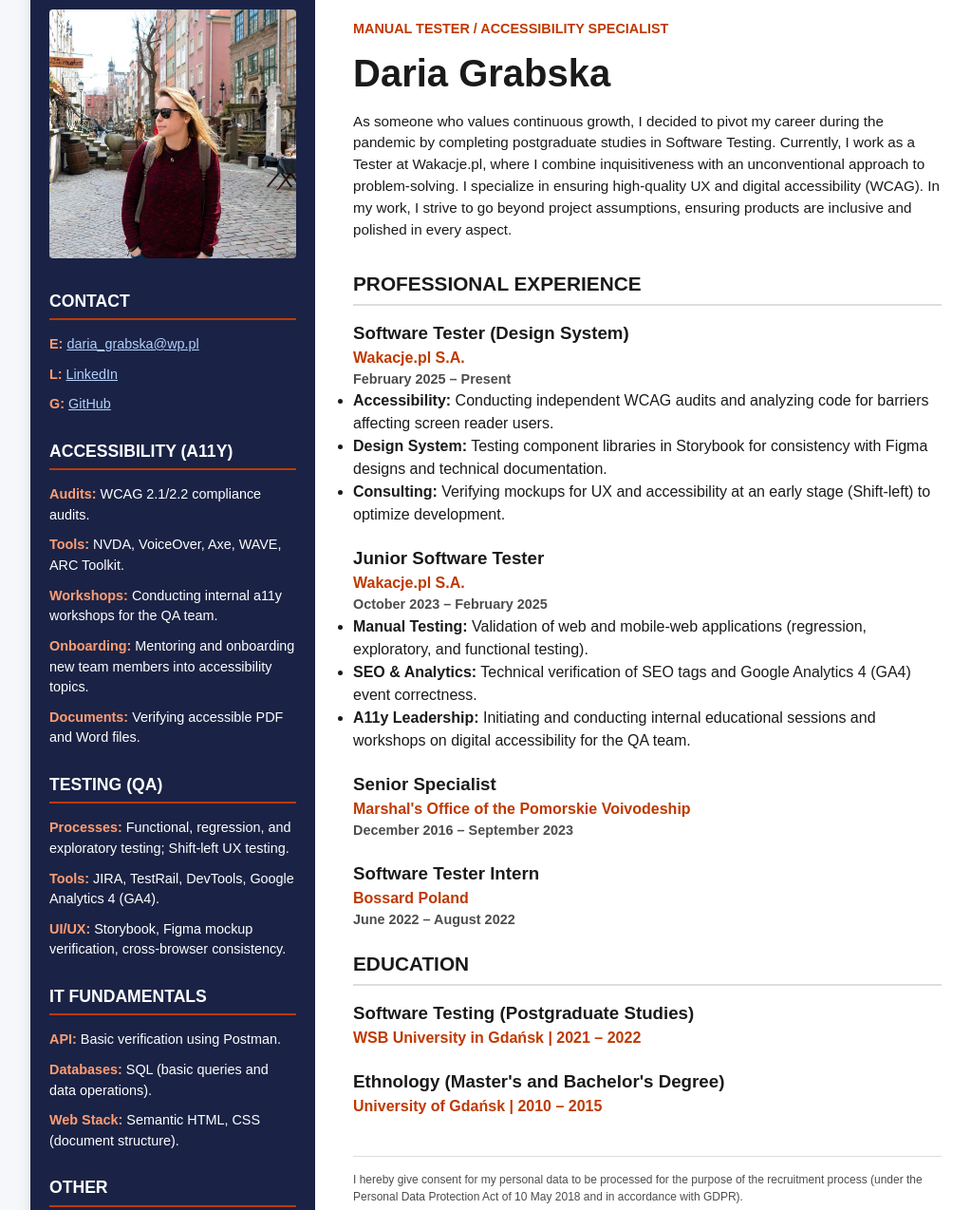
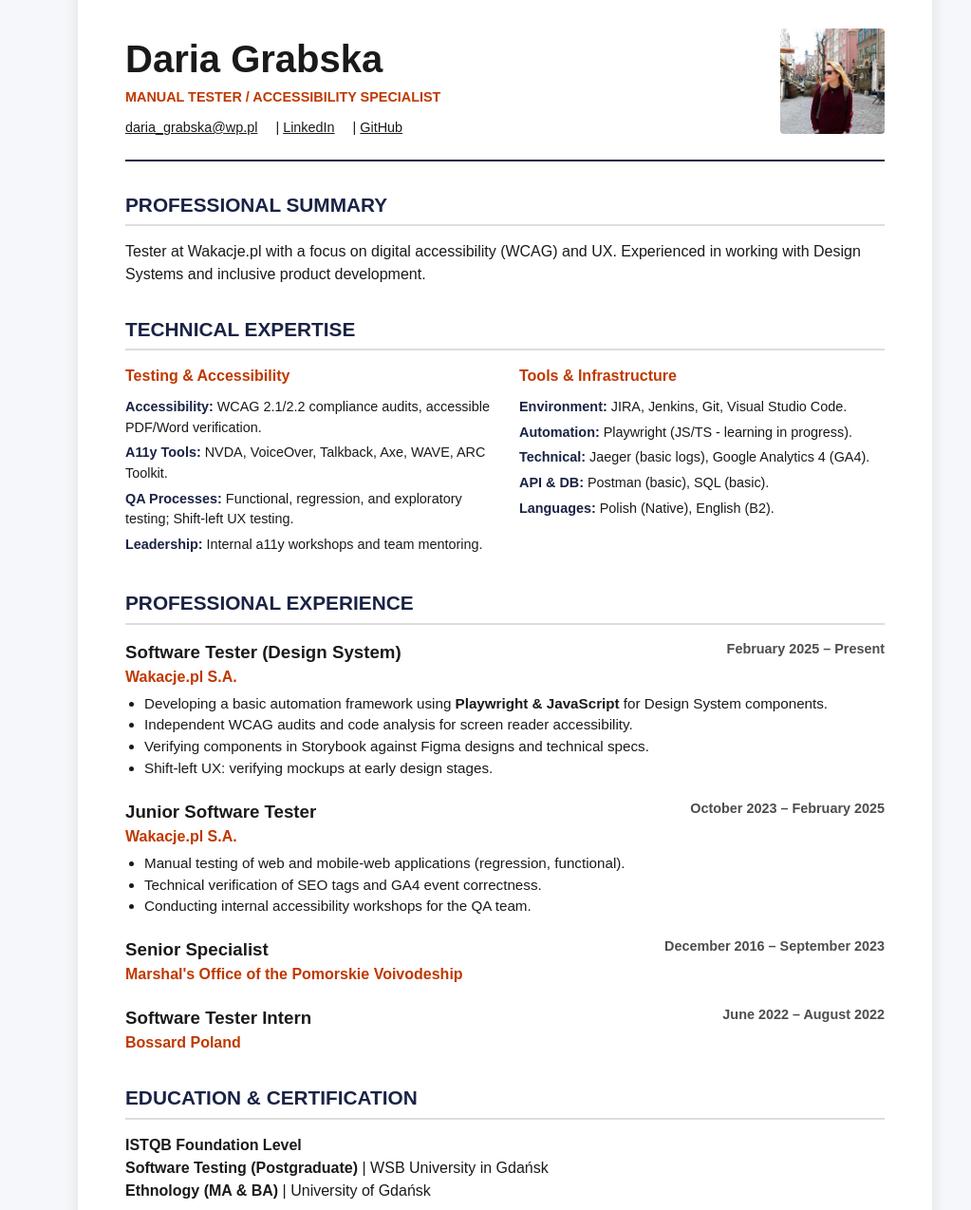
Before and after one commit to DariaGra/CV, a plain HTML site: page index.html in a window 1280 px wide. Shown: the part 40-1314 px from the top of the page at 95% size, without its empty margins (108-1131 px from the left). Drawn offline with Linux system fonts and the light colour scheme.

Commit message:
cv and css update

```diff
--- a/index.html
+++ b/index.html
@@ -7,108 +7,116 @@
     <link rel="stylesheet" href="style.css">
 </head>
 <body>
-    <div class="wrapper">
-        <aside class="sidebar">
-            <div class="photo-container">
-                <img src="photo.jpg" alt="Daria Grabska" class="cv-photo">
+    <div class="container">
+        <header class="cv-header">
+            <div class="header-text">
+                <h1 class="name">Daria Grabska</h1>
+                <p class="job-title" aria-level="2">Manual Tester / Accessibility Specialist</p>
+                <nav class="contact-info" aria-label="Contact Information">
+                    <a href="mailto:daria_grabska@wp.pl">daria_grabska@wp.pl</a>
+                    <span class="separator" aria-hidden="true">|</span>
+                    <a href="https://linkedin.com/in/daria-grabska" target="_blank" rel="noopener">LinkedIn</a>
+                    <span class="separator" aria-hidden="true">|</span>
+                    <a href="https://github.com/DariaGra" target="_blank" rel="noopener">GitHub</a>
+                </nav>
             </div>
-
-            <h2 class="headers-secondary">Contact</h2>
-            <ul>
-                <li><strong>E:</strong> <a href="mailto:daria_grabska@wp.pl">daria_grabska@wp.pl</a></li>
-                <li><strong>L:</strong> <a href="https://linkedin.com/in/daria-grabska">LinkedIn</a></li>
-                <li><strong>G:</strong> <a href="https://github.com/DariaGra">GitHub</a></li>
-            </ul>
-
-            <h2 class="headers-secondary">Accessibility (a11y)</h2>
-            <ul>
-                <li><strong>Audits:</strong> WCAG 2.1/2.2 compliance audits.</li>
-                <li><strong>Tools:</strong> NVDA, VoiceOver, Axe, WAVE, ARC Toolkit.</li>
-                <li><strong>Workshops:</strong> Conducting internal a11y workshops for the QA team.</li>
-                <li><strong>Onboarding:</strong> Mentoring and onboarding new team members into accessibility topics.</li>
-                <li><strong>Documents:</strong> Verifying accessible PDF and Word files.</li>
-            </ul>
-
-            <h2 class="headers-secondary">Testing (QA)</h2>
-            <ul>
-                <li><strong>Processes:</strong> Functional, regression, and exploratory testing; Shift-left UX testing.</li>
-                <li><strong>Tools:</strong> JIRA, TestRail, DevTools, Google Analytics 4 (GA4).</li>
-                <li><strong>UI/UX:</strong> Storybook, Figma mockup verification, cross-browser consistency.</li>
-            </ul>
-
-            <h2 class="headers-secondary">IT Fundamentals</h2>
-            <ul>
-                <li><strong>API:</strong> Basic verification using Postman.</li>
-                <li><strong>Databases:</strong> SQL (basic queries and data operations).</li>
-                <li><strong>Web Stack:</strong> Semantic HTML, CSS (document structure).</li>
-            </ul>
-
-            <h2 class="headers-secondary">Other</h2>
-            <ul>
-                <li>English: Upper-intermediate (B2)</li>
-                <li>ISTQB Foundation Level Certificate</li>
-            </ul>
-        </aside>
+            <div class="photo-wrapper" aria-hidden="true">
+                <img src="photo.jpg" alt="" class="cv-photo">
+            </div>
+        </header>
 
         <main>
-            <div class="header-info">
-                <p class="job-title-top">Manual Tester / Accessibility Specialist</p>
-                <h1 class="name">Daria Grabska</h1>
-            </div>
+            <section class="summary-section">
+                <h2 class="section-title">Professional Summary</h2>
+                <p>
+                    Tester at Wakacje.pl with a focus on digital accessibility (WCAG) and UX. Experienced in working with Design Systems and inclusive product development.
+                </p>
+            </section>
 
-            <p class="summary">
-                As someone who values continuous growth, I decided to pivot my career during the pandemic by completing postgraduate studies in Software Testing. Currently, I work as a Tester at Wakacje.pl, where I combine inquisitiveness with an unconventional approach to problem-solving. I specialize in ensuring high-quality UX and digital accessibility (WCAG). In my work, I strive to go beyond project assumptions, ensuring products are inclusive and polished in every aspect.
-            </p>
-
-            <h2 class="section-title">Professional Experience</h2>
-
-            <div class="entry">
-                <h3>Software Tester (Design System)</h3>
-                <p class="company-name">Wakacje.pl S.A.</p>
-                <span class="date">February 2025 – Present</span>
+            <section aria-labelledby="tech-title">
+                <h2 id="tech-title" class="section-title">Technical Expertise</h2>
+                <div class="skills-grid">
+                    <div class="skill-category">
+                        <h3>Testing & Accessibility</h3>
                         <ul>
-                    <li><strong>Accessibility:</strong> Conducting independent WCAG audits and analyzing code for barriers affecting screen reader users.</li>
-                    <li><strong>Design System:</strong> Testing component libraries in Storybook for consistency with Figma designs and technical documentation.</li>
-                    <li><strong>Consulting:</strong> Verifying mockups for UX and accessibility at an early stage (Shift-left) to optimize development.</li>
+                            <li><strong>Accessibility:</strong> WCAG 2.1/2.2 compliance audits, accessible PDF/Word verification.</li>
+                            <li><strong>A11y Tools:</strong> NVDA, VoiceOver, Talkback, Axe, WAVE, ARC Toolkit.</li>
+                            <li><strong>QA Processes:</strong> Functional, regression, and exploratory testing; Shift-left UX testing.</li>
+                            <li><strong>Leadership:</strong> Internal a11y workshops and team mentoring.</li>
                         </ul>
                     </div>
-
-            <div class="entry">
-                <h3>Junior Software Tester</h3>
-                <p class="company-name">Wakacje.pl S.A.</p>
-                <span class="date">October 2023 – February 2025</span>
+                    <div class="skill-category">
+                        <h3>Tools & Infrastructure</h3>
                         <ul>
-                    <li><strong>Manual Testing:</strong> Validation of web and mobile-web applications (regression, exploratory, and functional testing).</li>
-                    <li><strong>SEO & Analytics:</strong> Technical verification of SEO tags and Google Analytics 4 (GA4) event correctness.</li>
-                    <li><strong>A11y Leadership:</strong> Initiating and conducting internal educational sessions and workshops on digital accessibility for the QA team.</li>
+                            <li><strong>Environment:</strong> JIRA, Jenkins, Git, Visual Studio Code.</li>
+                            <li><strong>Automation:</strong> Playwright (JS/TS - learning in progress).</li>
+                            <li><strong>Technical:</strong> Jaeger (basic logs), Google Analytics 4 (GA4).</li>
+                            <li><strong>API & DB:</strong> Postman (basic), SQL (basic).</li>
+                            <li><strong>Languages:</strong> Polish (Native), English (B2).</li>
                         </ul>
                     </div>
+                </div>
+            </section>
 
-            <div class="entry">
+            <section aria-labelledby="experience-title">
+                <h2 id="experience-title" class="section-title">Professional Experience</h2>
+
+                <article class="entry">
+                    <div class="entry-header">
+                        <h3>Software Tester (Design System)</h3>
+                        <span class="date">February 2025 – Present</span>
+                    </div>
+                    <p class="company">Wakacje.pl S.A.</p>
+                    <ul class="duties">
+                        <li>Developing a basic automation framework using <strong>Playwright & JavaScript</strong> for Design System components.</li>
+                        <li>Independent WCAG audits and code analysis for screen reader accessibility.</li>
+                        <li>Verifying components in Storybook against Figma designs and technical specs.</li>
+                        <li>Shift-left UX: verifying mockups at early design stages.</li>
+                    </ul>
+                </article>
+
+                <article class="entry">
+                    <div class="entry-header">
+                        <h3>Junior Software Tester</h3>
+                        <span class="date">October 2023 – February 2025</span>
+                    </div>
+                    <p class="company">Wakacje.pl S.A.</p>
+                    <ul class="duties">
+                        <li>Manual testing of web and mobile-web applications (regression, functional).</li>
+                        <li>Technical verification of SEO tags and GA4 event correctness.</li>
+                        <li>Conducting internal accessibility workshops for the QA team.</li>
+                    </ul>
+                </article>
+
+                <article class="entry">
+                    <div class="entry-header">
                         <h3>Senior Specialist</h3>
-                <p class="company-name">Marshal's Office of the Pomorskie Voivodeship</p>
                         <span class="date">December 2016 – September 2023</span>
                     </div>
+                    <p class="company">Marshal's Office of the Pomorskie Voivodeship</p>
+                </article>
 
-            <div class="entry">
+                <article class="entry">
+                    <div class="entry-header">
                         <h3>Software Tester Intern</h3>
-                <p class="company-name">Bossard Poland</p>
                         <span class="date">June 2022 – August 2022</span>
                     </div>
+                    <p class="company">Bossard Poland</p>
+                </article>
+            </section>
 
-            <h2 class="section-title">Education</h2>
+            <section aria-labelledby="edu-title">
+                <h2 id="edu-title" class="section-title">Education & Certification</h2>
                 <div class="entry">
-                <h3>Software Testing (Postgraduate Studies)</h3>
-                <p class="company-name">WSB University in Gdańsk | 2021 – 2022</p>
+                    <p><strong>ISTQB Foundation Level</strong></p>
+                    <p><strong>Software Testing (Postgraduate)</strong> | WSB University in Gdańsk</p>
+                    <p><strong>Ethnology (MA & BA)</strong> | University of Gdańsk</p>
                 </div>
-            <div class="entry">
-                <h3>Ethnology (Master's and Bachelor's Degree)</h3>
-                <p class="company-name">University of Gdańsk | 2010 – 2015</p>
-            </div>
+            </section>
 
-            <div class="clause">
+            <footer class="clause">
                 I hereby give consent for my personal data to be processed for the purpose of the recruitment process (under the Personal Data Protection Act of 10 May 2018 and in accordance with GDPR).
-            </div>
+            </footer>
         </main>
     </div>
 </body>
--- a/style.css
+++ b/style.css
@@ -1,10 +1,10 @@
-
 :root {
-    --primary-bg: #1a2345;
-    --accent-color: #bf3900;
-    --text-dark: #1a1a1a;
+  --primary: #1a2345;
+  --accent: #bf3900;
+  --text-main: #1a1a1a;
   --text-gray: #4d4d4d;
   --white: #ffffff;
+  --font-main: Arial, sans-serif;
 }
 
 * {
@@ -14,112 +14,109 @@
 }
 
 body {
-    font-family: Arial, sans-serif;
-    background: #f5f7fa;
-    color: var(--text-dark);
+  font-family: var(--font-main);
+  background-color: #f5f7fa;
+  color: var(--text-main);
   line-height: 1.5;
+  padding: 20px;
 }
 
-.wrapper {
-    display: flex;
-    max-width: 1000px;
-    margin: 20px auto;
+.container {
+  max-width: 900px;
+  margin: 0 auto;
   background: var(--white);
-    box-shadow: 0 4px 15px rgba(0,0,0,0.1);
+  padding: 50px;
+  box-shadow: 0 4px 15px rgba(0, 0, 0, 0.1);
 }
 
-aside {
-    width: 300px;
-    background: var(--primary-bg);
-    color: var(--white);
-    padding: 30px 20px;
+.cv-header {
+  display: flex;
+  justify-content: space-between;
+  align-items: center;
+  border-bottom: 2px solid var(--primary);
+  padding-bottom: 20px;
+  margin-bottom: 30px;
 }
 
-.photo-container {
-    width: 100%;
-    margin-bottom: 20px;
-    text-align: center;
+.name {
+  font-size: 2.5rem;
+  color: var(--text-main);
+}
+.job-title {
+  color: var(--accent);
+  font-weight: bold;
+  text-transform: uppercase;
+  font-size: 0.9rem;
+}
+
+.contact-info {
+  margin-top: 10px;
+  font-size: 0.9rem;
+}
+.contact-info a {
+  color: var(--text-main);
+  text-decoration: underline;
+  margin-right: 15px;
 }
 
 .cv-photo {
-    width: 100%;
+  width: 110px;
   height: auto;
   border-radius: 4px;
 }
 
-.headers-secondary {
-    font-size: 1.1rem;
+.section-title {
+  font-size: 1.3rem;
+  color: var(--primary);
   text-transform: uppercase;
-    border-bottom: 2px solid var(--accent-color);
+  border-bottom: 2px solid #ddd;
   padding-bottom: 5px;
-    margin: 25px 0 15px;
+  margin: 30px 0 15px;
 }
 
-.sidebar ul {
-    list-style: none;
+.skills-grid {
+  display: grid;
+  grid-template-columns: 1fr 1fr;
+  gap: 30px;
 }
 
-.sidebar li {
-    font-size: 0.9rem;
+.skill-category h3 {
+  font-size: 1rem;
+  color: var(--accent);
   margin-bottom: 10px;
 }
 
-.sidebar strong {
-    color: #ff9d73;
+.skill-category ul {
+  list-style: none;
 }
-
-.sidebar a {
-    color: #b3d1ff;
-    text-decoration: underline;
-}
-
-main {
-    flex: 1;
-    padding: 40px;
-}
-
-.job-title-top {
-    font-weight: bold;
-    color: var(--accent-color);
-    text-transform: uppercase;
+.skill-category li {
   font-size: 0.9rem;
   margin-bottom: 5px;
 }
-
-.name {
-    font-size: 2.5rem;
-    margin-bottom: 10px;
-}
-
-.summary {
-    font-size: 0.95rem;
-    margin-bottom: 30px;
-}
-
-.section-title {
-    font-size: 1.3rem;
-    text-transform: uppercase;
-    border-bottom: 2px solid #ddd;
-    padding-bottom: 5px;
-    margin-top: 20px;
-    margin-bottom: 15px;
+.skill-category strong {
+  color: var(--primary);
 }
 
 .entry {
   margin-bottom: 20px;
 }
-
-.company-name {
-    font-size: 1rem;
-    color: var(--accent-color);
+.entry-header {
+  display: flex;
+  justify-content: space-between;
   font-weight: bold;
 }
-
+.company {
+  color: var(--accent);
+  font-weight: bold;
+}
 .date {
   font-size: 0.9rem;
   color: var(--text-gray);
-    font-weight: bold;
-    display: block;
+}
+.duties {
+  margin-left: 20px;
+  font-size: 0.95rem;
+  margin-top: 5px;
 }
 
 .clause {
@@ -129,3 +126,13 @@
   border-top: 1px solid #ddd;
   padding-top: 15px;
 }
+
+@media (max-width: 600px) {
+  .skills-grid {
+    grid-template-columns: 1fr;
+  }
+  .cv-header {
+    flex-direction: column;
+    text-align: center;
+  }
+}
```
Lines whose indentation alone changed are shown as unchanged.
